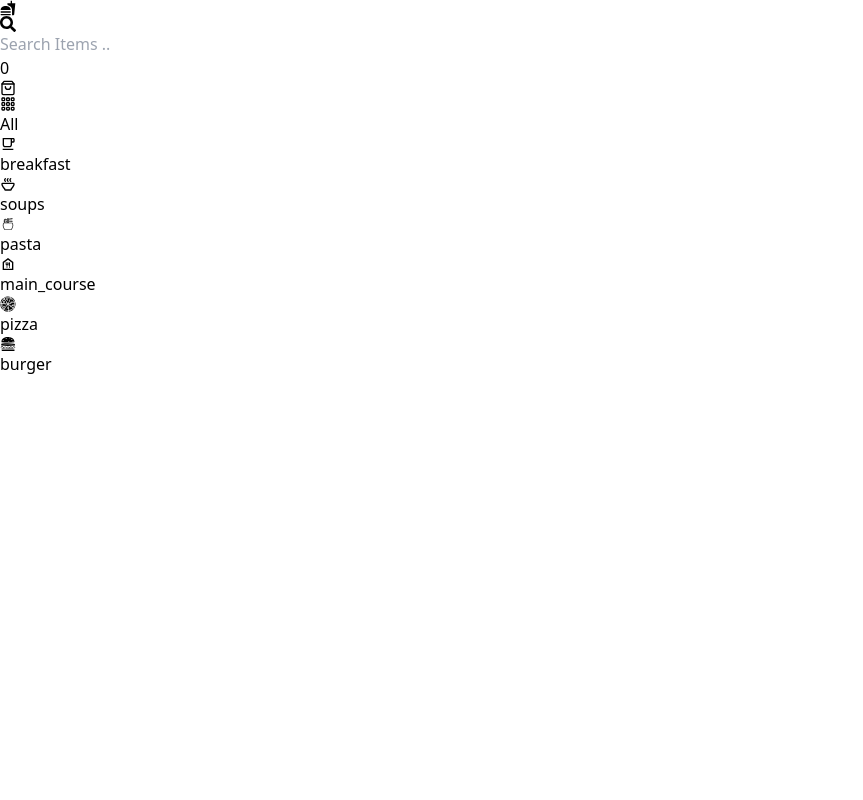
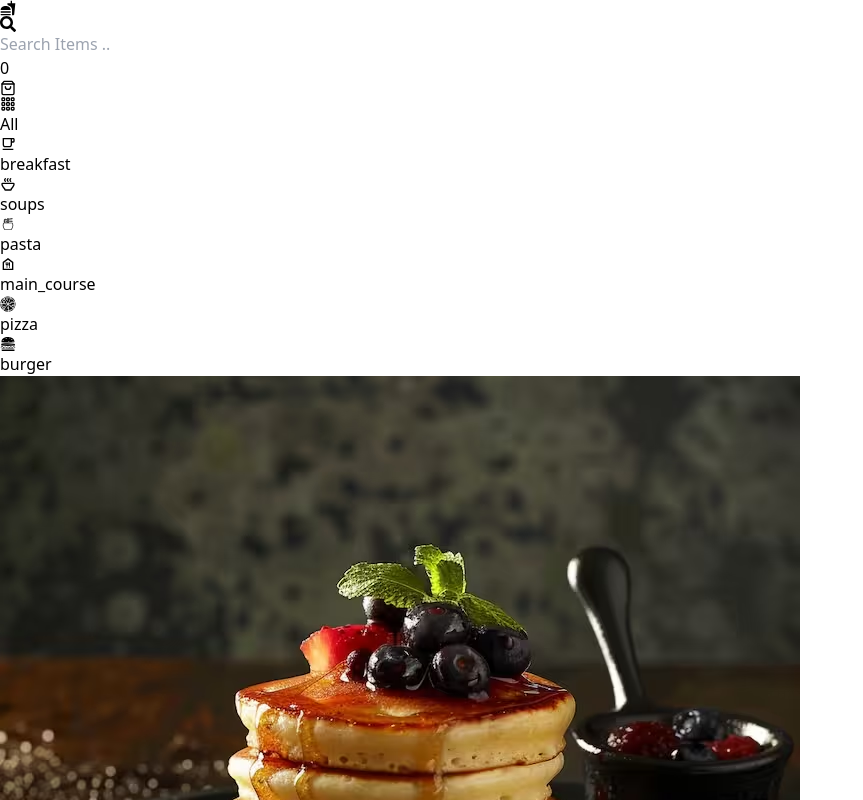
Before and after one commit to Deepak8519M/ReactJs-Projects-VC, a React (Vite) app in the folder FoodDeliveryProj/: page / in a window 1280 px wide. Shown: the top 800 px of the page, without its empty margins (0-863 px from the left). Built offline with nearby package versions, Linux system fonts and the light colour scheme.

Commit message:
card compl created

```diff
--- a/FoodDeliveryProj/src/components/Card.jsx
+++ b/FoodDeliveryProj/src/components/Card.jsx
@@ -1,11 +1,16 @@
-import React from 'react'
+import React from "react";
+import image1 from "../assets/image1.avif";
 
 function Card() {
   return (
     <div>
-
+      <div>
+        <img src={image1} alt="" />
+      </div>
+      <div></div>
+      <div></div>
     </div>
-  )
+  );
 }
 
-export default Card
+export default Card;
--- a/FoodDeliveryProj/src/pages/Home.jsx
+++ b/FoodDeliveryProj/src/pages/Home.jsx
@@ -1,6 +1,7 @@
 import React from "react";
 import Nav from "../components/Nav";
 import Categories from "../Category";
+import Card from "../components/Card";
 
 function Home() {
   return (
@@ -16,6 +17,7 @@ function Home() {
           );
         })}
       </div>
+      <Card />
     </div>
   );
 }
```
